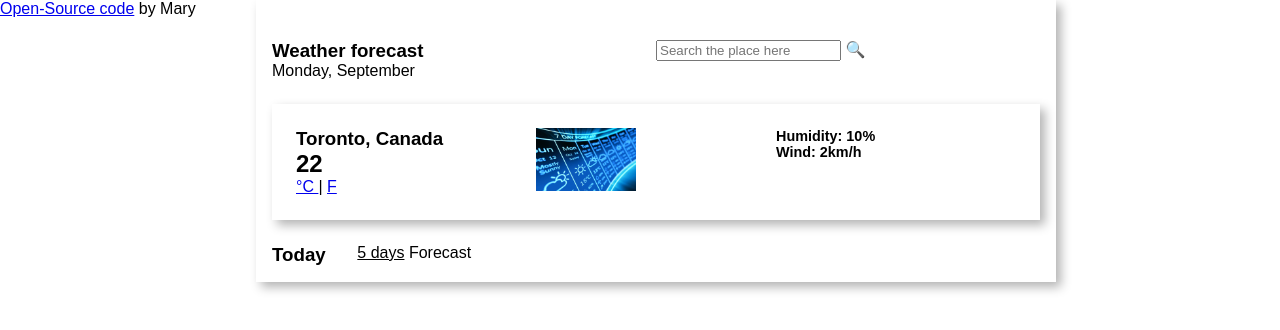
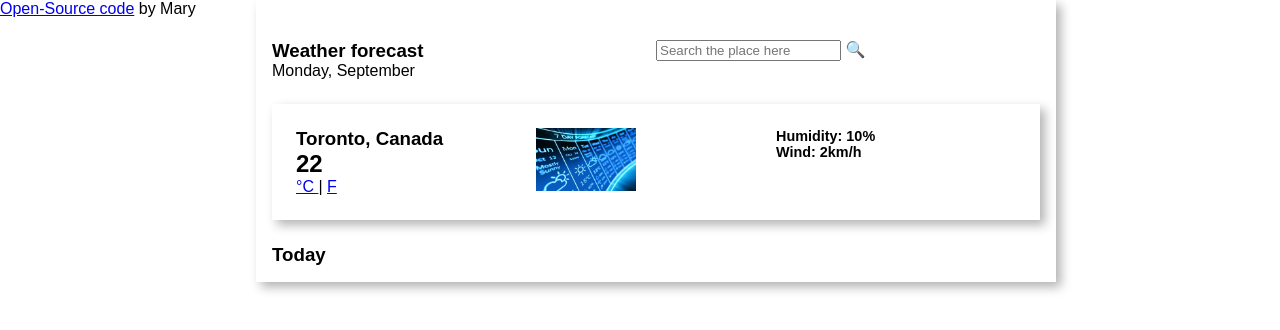
Before and after one commit to consueloenlatristeza/weather, a plain HTML site: page index.html in a window 1280 px wide. Drawn offline with Linux system fonts and the light colour scheme.

```diff
--- a/index.html
+++ b/index.html
@@ -40,7 +40,7 @@
         </header>
         <section>
             <h3 id="time">Today</h3>
-            <span><u>5 days</u> Forecast</span>
+            <!--<span><u>5 days</u> Forecast</span>-->
         </section>
         <!--<footer>
             <section>
```
